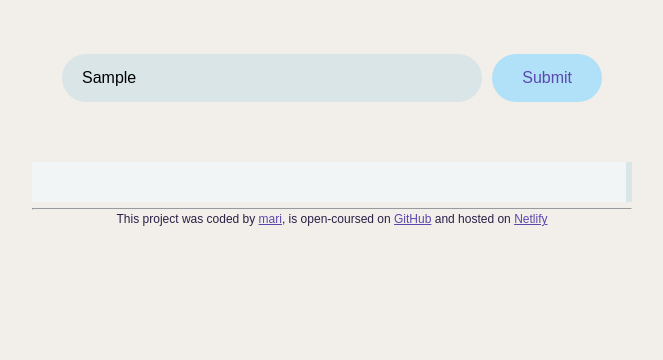
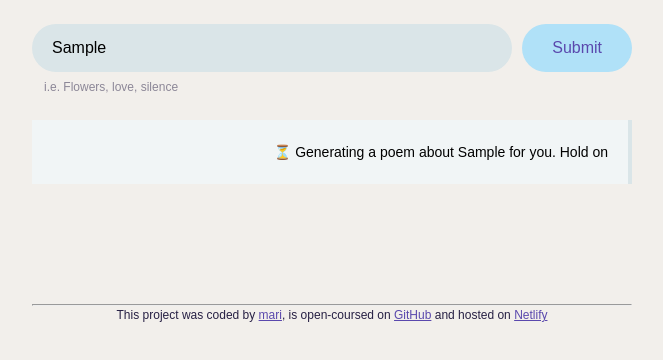
Before and after one commit to mari-on-the-dot/AI-addOn, a plain HTML site: page index.html in a window 1280 px wide. Both pictures are taken after typing "Sample" into the empty fields and a click on the input 855 px from the left and 276 px from the top of the page. Shown: the part 198-558 px from the top of the page, without its empty margins (308-971 px from the left). Drawn offline with nearby package versions, Linux system fonts and the light colour scheme; no server answers.

Commit message:
improved UI by adjusting CSS

```diff
--- a/index.html
+++ b/index.html
@@ -18,6 +18,7 @@
       </header>
 
       <main>
+        <div class="form-container">
           <form id="poem-generator-form">
             <input
               type
@@ -31,7 +32,9 @@
             />
             <input type="submit" class="submit-button" />
           </form>
-        <div class="poem" id="poem"></div>
+          <div class="hint">i.e. Flowers, love, silence</div>
+          <div class="poem hidden" id="poem"></div>
+        </div>
       </main>
 
       <footer>
--- a/index.js
+++ b/index.js
@@ -31,6 +31,10 @@ function generatePoem(event) {
   let context = `User instructions: Generate a short poem in portuguese about ${userText}`;
   let apiUrl = `https://api.shecodes.io/ai/v1/generate?prompt=${prompt}&context=${context}&key=${apiKey}`;
 
+  let poemElement = document.querySelector("#poem");
+  poemElement.classList.remove("hidden");
+  poemElement.innerHTML = `<div class="generating">⏳ Generating a poem about ${userText} for you. Hold on</div>`;
+
   axios.get(apiUrl).then(displayPoem);
 }
 
--- a/style.css
+++ b/style.css
@@ -27,13 +27,26 @@ header h1 p {
   line-height: 0.5;
   color: #272044;
 }
-
-form {
+form-container {
+  margin-bottom: 30px;
   padding: 30px;
   background-color: #f2efeb;
   border-radius: 10px;
+}
+form {
   display: flex;
-  margin-bottom: 30px;
+}
+
+.hint {
+  margin: 12px 12px;
+  font-size: 12px;
+  line-height: 0.5;
+  color: #272044;
+  opacity: 0.5;
+}
+
+.hidden {
+  display: none;
 }
 
 .instructions {
@@ -60,12 +73,22 @@ form {
   background-color: #f1f5f6;
   padding: 20px;
   line-height: 24px;
-  border-right: 6px solid #dae5e8;
+  border-right: 4px solid #dae5e8;
+  margin-top: 30px;
 }
 
 footer {
+  margin-top: 120px;
   text-align: center;
   font-size: 12px;
   line-height: 0.5;
   color: #272044;
 }
+.generating {
+  animation: blink-animation 1s steps(5, start) infinite;
+}
+@keyframes blink-animation {
+  to {
+    visibility: hidden;
+  }
+}
```
Lines whose indentation alone changed are shown as unchanged.
